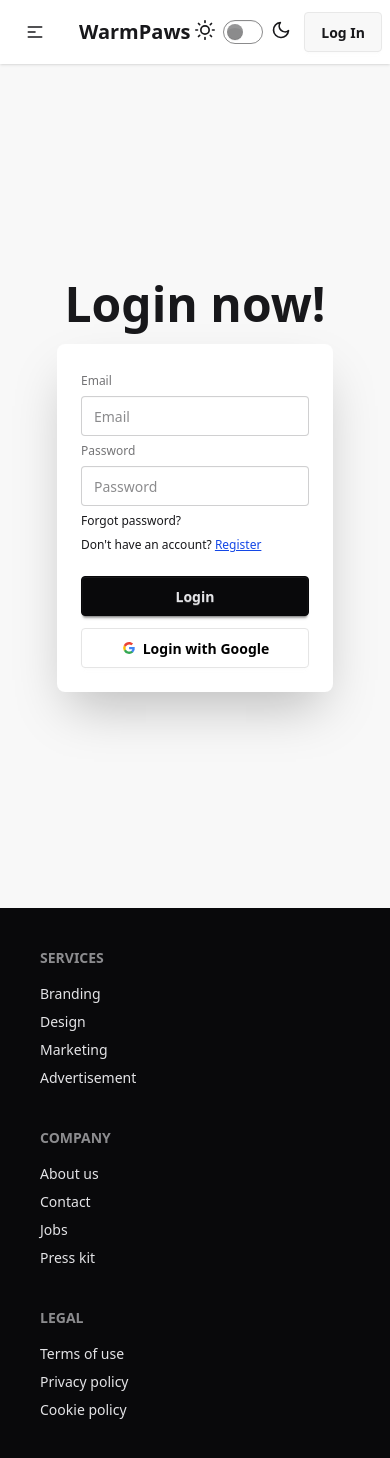
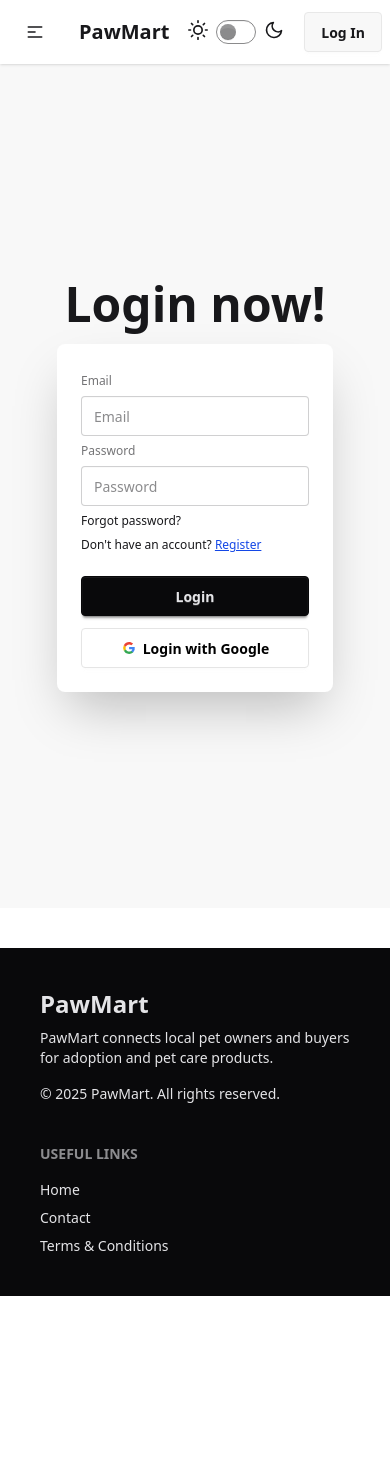
Before and after one commit to Junaid8217/PawMart-client-side, a React (Vite) app: page /login in a window 390 px wide. After the commit the page ends 1296 px from the top, so only its background shows below. Built offline with nearby package versions, Linux system fonts and the light colour scheme; no server answers.

Commit message:
Completed

```diff
--- a/src/component/Footer.jsx
+++ b/src/component/Footer.jsx
@@ -1,27 +1,22 @@
-import React from 'react';
+import React from "react";
 
 const Footer = () => {
   return (
-        <footer className="footer sm:footer-horizontal bg-neutral text-neutral-content p-10">
+    <footer className="footer bg-neutral text-neutral-content p-10 mt-10">
+      <div>
+        <h2 className="text-2xl font-bold">PawMart</h2>
+        <p className="max-w-xs">
+          PawMart connects local pet owners and buyers for adoption and pet care
+          products.
+        </p>
+        <p className="mt-2 text-sm">© {new Date().getFullYear()} PawMart. All rights reserved.</p>
+      </div>
+
       <nav>
-                <h6 className="footer-title">Services</h6>
-                <a className="link link-hover">Branding</a>
-                <a className="link link-hover">Design</a>
-                <a className="link link-hover">Marketing</a>
-                <a className="link link-hover">Advertisement</a>
-            </nav>
-            <nav>
-                <h6 className="footer-title">Company</h6>
-                <a className="link link-hover">About us</a>
+        <h6 className="footer-title">Useful Links</h6>
+        <a className="link link-hover">Home</a>
         <a className="link link-hover">Contact</a>
-                <a className="link link-hover">Jobs</a>
-                <a className="link link-hover">Press kit</a>
-            </nav>
-            <nav>
-                <h6 className="footer-title">Legal</h6>
-                <a className="link link-hover">Terms of use</a>
-                <a className="link link-hover">Privacy policy</a>
-                <a className="link link-hover">Cookie policy</a>
+        <a className="link link-hover">Terms & Conditions</a>
       </nav>
     </footer>
   );
--- a/src/component/Navbar.jsx
+++ b/src/component/Navbar.jsx
@@ -49,7 +49,7 @@
                         }
                     </ul>
                 </div>
-                <a className="btn btn-ghost text-xl">WarmPaws</a>
+                <a className="btn btn-ghost text-xl">PawMart</a>
             </div>
             <div className="navbar-center hidden lg:flex">
                 <ul className="menu menu-horizontal px-1">
--- a/src/component/PopularSection.jsx
+++ b/src/component/PopularSection.jsx
@@ -7,7 +7,7 @@
     const [services, setServices] = useState([]);
 
     useEffect(() => {
-        fetch('http://localhost:3000/services')
+        fetch('https://backend-10-eight.vercel.app/services')
             .then(res => res.json())
             .then(data => setServices(data))
             .catch(error => console.log(error))
--- a/src/pages/AddService.jsx
+++ b/src/pages/AddService.jsx
@@ -36,7 +36,7 @@
 
 
         //sending data to backend
-        axios.post('http://localhost:3000/services', formData)
+        axios.post('https://backend-10-eight.vercel.app/services', formData)
             .then(res => {
                 console.log(res)
                 if (res.data.acknowledged) {
@@ -69,9 +69,6 @@
 
 
     }
-
-
-
 
 
     return (
--- a/src/pages/MyOrders.jsx
+++ b/src/pages/MyOrders.jsx
@@ -1,12 +1,14 @@
 import axios from 'axios';
 import React, { useEffect, useState } from 'react';
+import { AuthContext } from '../provider/AuthProvider';
 
 const MyOrders = () => {
 
     const [myOrders, setMyOrders] = useState([])
 
+
     useEffect(() => {
-        axios.get(`http://localhost:3000/orders`)
+        axios.get(`https://backend-10-eight.vercel.app/orders`)
             .then(res => {
                 setMyOrders(res.data)
             })
@@ -22,6 +24,8 @@
 
     return (
         <div className='p-5 '>
+
+
             <div className="overflow-x-auto">
                 <table className="table table-xs">
                     <thead>
--- a/src/pages/MyServices.jsx
+++ b/src/pages/MyServices.jsx
@@ -13,7 +13,7 @@
 
     useEffect(() => {
         //for getting query from backend
-        fetch(`http://localhost:3000/my-services?email=${user?.email}`)
+        fetch(`https://backend-10-eight.vercel.app/my-services?email=${user?.email}`)
             .then(res => res.json())
             .then(data => setMyServices(data))
             .catch(error => console.log(error))
@@ -35,7 +35,7 @@
         }).then((result) => {
             if (result.isConfirmed) {
 
-                axios.delete(`http://localhost:3000/delete/${id}`)
+                axios.delete(`https://backend-10-eight.vercel.app/delete/${id}`)
                     .then(res => {
                         console.log(res.data);
                         if (res.data.deletedCount == 1) {
--- a/src/pages/ServiceDetails.jsx
+++ b/src/pages/ServiceDetails.jsx
@@ -18,7 +18,7 @@
 
 
     useEffect(() => {
-        fetch(`http://localhost:3000/services/${id}`)
+        fetch(`https://backend-10-eight.vercel.app/services/${id}`)
             .then(res => res.json())
             .then(data => setService(data))
             .catch(error => console.log(error))
@@ -55,7 +55,7 @@
         console.log(formData);
 
 
-        axios.post('http://localhost:3000/orders', formData)
+        axios.post('https://backend-10-eight.vercel.app/orders', formData)
             .then(res => {
                 console.log(res);
 
--- a/src/pages/Services.jsx
+++ b/src/pages/Services.jsx
@@ -9,7 +9,7 @@
     const [category, setCategory] = useState("")
 
     useEffect(() => {
-        fetch(`http://localhost:3000/services?category=${category}`)
+        fetch(`https://backend-10-eight.vercel.app/services?category=${category}`)
             .then(res => res.json())
             .then(data => setServices(data))
             .catch(error => console.log(error))
--- a/src/pages/UpdateService.jsx
+++ b/src/pages/UpdateService.jsx
@@ -12,7 +12,7 @@
     const navigation = useNavigate()
 
     useEffect(()=>{
-        axios.get(`http://localhost:3000/services/${id}`)
+        axios.get(`https://backend-10-eight.vercel.app/services/${id}`)
         .then(res => {
             setService(res.data)
             setCategory(res.data.category)
@@ -51,7 +51,7 @@
         }
         console.log(formData);
 
-        axios.put(`http://localhost:3000/update/${id}`, formData)
+        axios.put(`https://backend-10-eight.vercel.app/update/${id}`, formData)
         .then(res => {
             console.log(res.data)
             navigation('/my-services')
```
Lines whose indentation alone changed are shown as unchanged.
